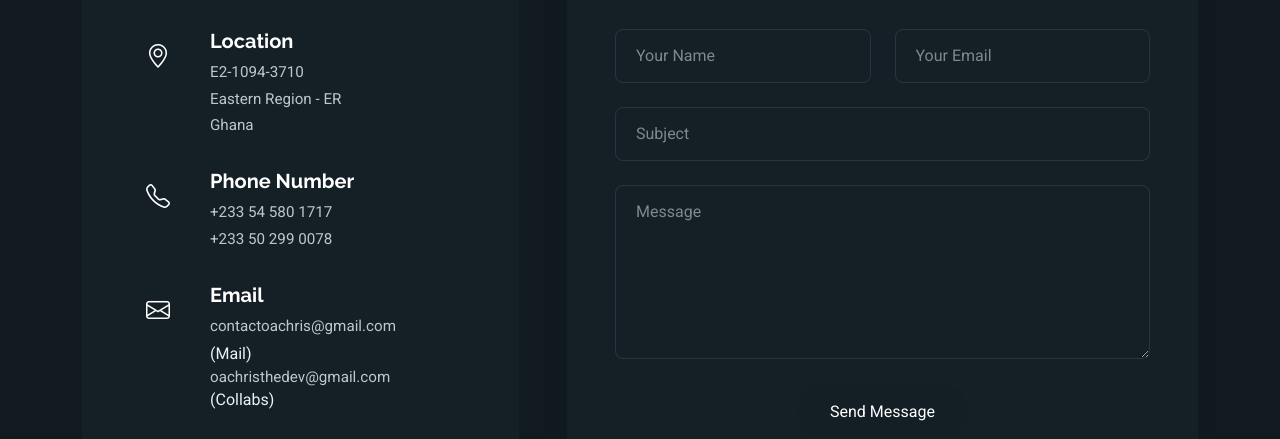
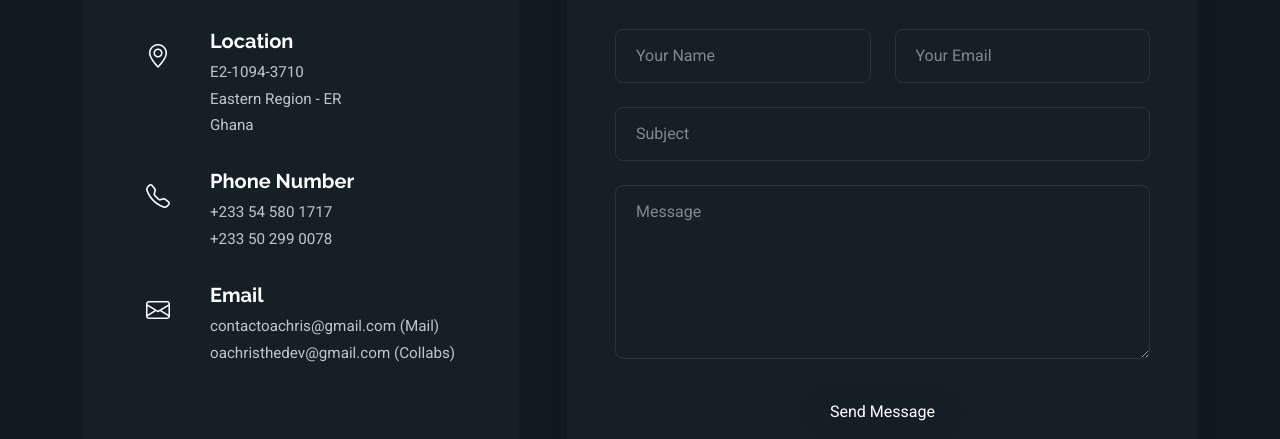
Before and after one commit to oachristhedev/oachristhedev-portfolio, a plain HTML site: page contact.html in a window 1280 px wide. Shown: the part 513-952 px from the top of the page. Drawn offline with Linux system fonts and the light colour scheme.

Commit message:
contact update

```diff
--- a/contact.html
+++ b/contact.html
@@ -130,8 +130,8 @@
                   </div>
                   <div class="content">
                     <h4>Email</h4>
-                    <p>contactoachris@gmail.com</p> (Mail)
-                    <p>oachristhedev@gmail.com</p> (Collabs)
+                    <p>contactoachris@gmail.com (Mail)</p>
+                    <p>oachristhedev@gmail.com (Collabs)</p>
                   </div>
                 </div>
               </div>
```
